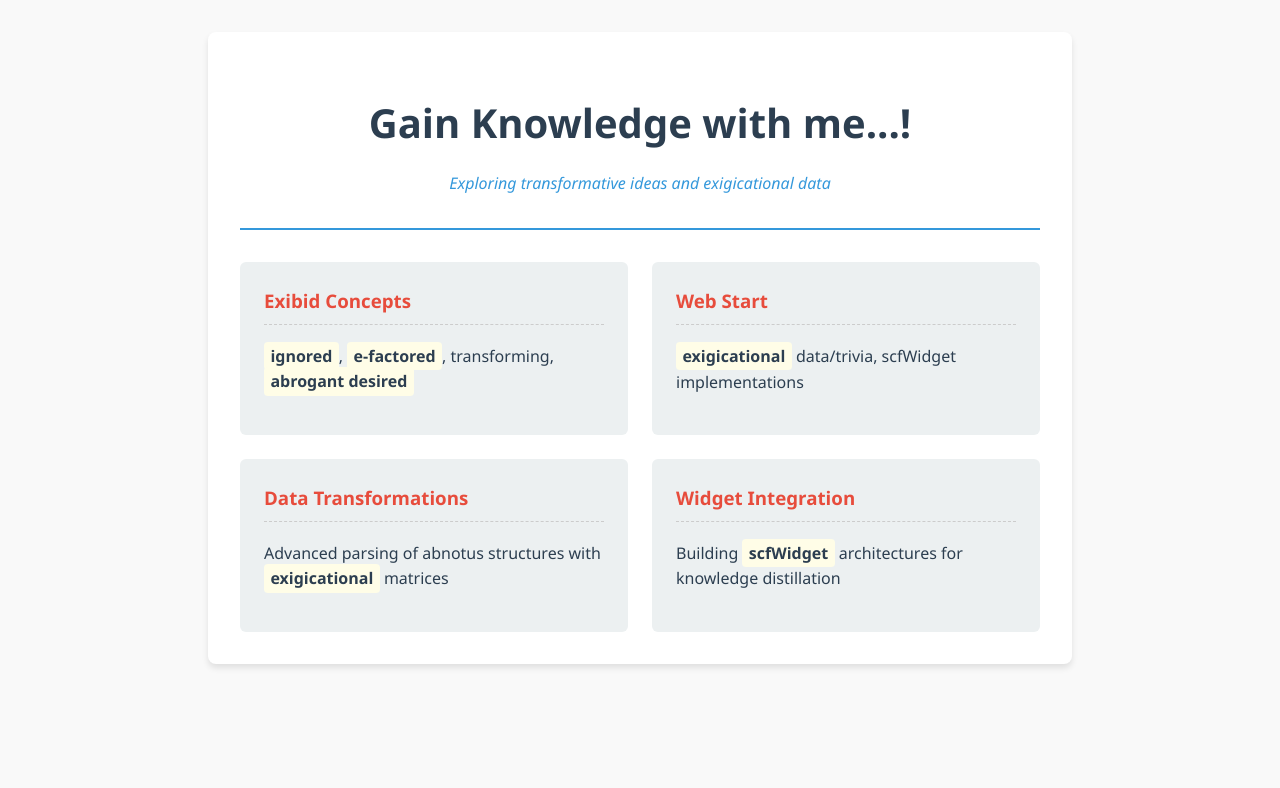
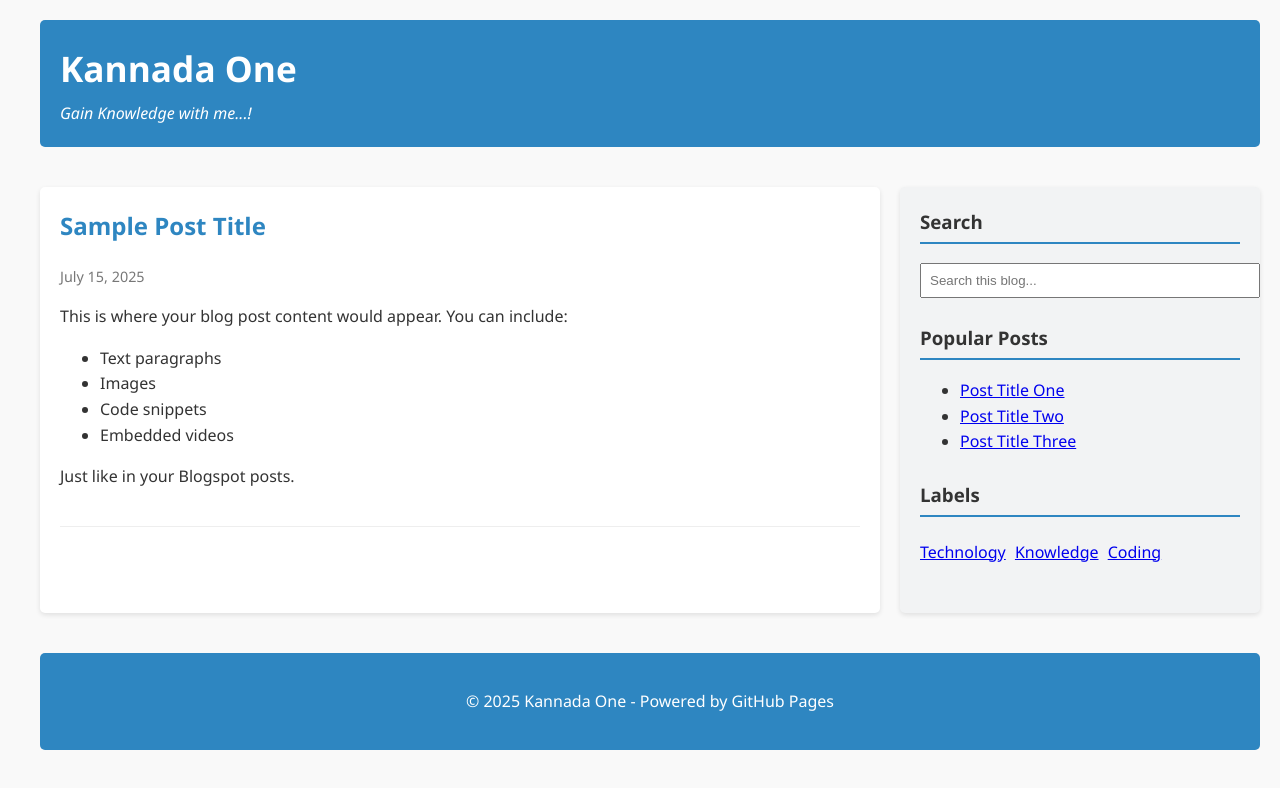
Before and after one commit to Kanakaprasad/Kannada-One.github.io, a plain HTML site: page index.html in a window 1280 px wide. Drawn offline with Linux system fonts and the light colour scheme.

Commit message:
Update index.html

```diff
--- a/index.html
+++ b/index.html
@@ -3,137 +3,164 @@
 <head>
     <meta charset="UTF-8">
     <meta name="viewport" content="width=device-width, initial-scale=1.0">
-    <title>Gain Knowledge With Me</title>
+    <title>Kannada One - Knowledge Hub</title>
     <style>
         :root {
-            --primary: #2c3e50;
-            --secondary: #3498db;
-            --accent: #e74c3c;
-            --light: #ecf0f1;
-            --dark: #2c3e50;
+            --header-bg: #2E86C1;
+            --text-color: #333;
+            --link-color: #2874A6;
+            --sidebar-bg: #F2F3F4;
+            --post-bg: #FFFFFF;
         }
 
         body {
             font-family: 'Segoe UI', Tahoma, Geneva, Verdana, sans-serif;
-            line-height: 1.6;
-            color: var(--dark);
-            background-color: #f9f9f9;
             margin: 0;
             padding: 0;
+            color: var(--text-color);
+            line-height: 1.6;
+            display: grid;
+            grid-template-columns: 70% 30%;
+            grid-gap: 20px;
+            padding: 20px;
+            max-width: 1200px;
+            margin: 0 auto;
+            background: #f9f9f9;
         }
 
-        .knowledge-container {
-            max-width: 800px;
-            margin: 2rem auto;
-            padding: 2rem;
-            background: white;
-            border-radius: 8px;
-            box-shadow: 0 4px 6px rgba(0,0,0,0.1);
+        header {
+            grid-column: 1 / -1;
+            background: var(--header-bg);
+            color: white;
+            padding: 20px;
+            border-radius: 5px;
+            margin-bottom: 20px;
         }
 
-        .knowledge-header {
-            text-align: center;
-            margin-bottom: 2rem;
-            border-bottom: 2px solid var(--secondary);
-            padding-bottom: 1rem;
+        .blog-title {
+            margin: 0;
+            font-size: 2.2em;
         }
 
-        h1 {
-            color: var(--primary);
-            font-size: 2.5rem;
-            margin-bottom: 0.5rem;
-        }
-
-        .knowledge-subheader {
-            color: var(--secondary);
+        .blog-description {
+            margin: 5px 0 0;
             font-style: italic;
         }
 
-        .knowledge-content {
-            display: grid;
-            grid-template-columns: 1fr 1fr;
-            gap: 1.5rem;
+        main {
+            background: var(--post-bg);
+            padding: 20px;
+            border-radius: 5px;
+            box-shadow: 0 2px 5px rgba(0,0,0,0.1);
         }
 
-        .knowledge-card {
-            background: var(--light);
-            padding: 1.5rem;
-            border-radius: 6px;
-            transition: transform 0.3s ease;
+        .post {
+            margin-bottom: 30px;
+            border-bottom: 1px solid #eee;
+            padding-bottom: 20px;
         }
 
-        .knowledge-card:hover {
-            transform: translateY(-5px);
-            box-shadow: 0 6px 12px rgba(0,0,0,0.1);
+        .post-title {
+            color: var(--header-bg);
+            margin-top: 0;
         }
 
-        .card-title {
-            color: var(--accent);
-            margin-top: 0;
-            border-bottom: 1px dashed #ccc;
-            padding-bottom: 0.5rem;
+        .post-date {
+            color: #777;
+            font-size: 0.9em;
         }
 
-        .card-content {
-            color: var(--dark);
+        .post-content {
+            margin-top: 15px;
         }
 
-        .exibid-highlight {
-            background-color: #fffde7;
-            padding: 0.2rem 0.4rem;
-            border-radius: 4px;
-            font-weight: bold;
+        aside {
+            background: var(--sidebar-bg);
+            padding: 20px;
+            border-radius: 5px;
+            box-shadow: 0 2px 5px rgba(0,0,0,0.1);
         }
 
+        .widget {
+            margin-bottom: 25px;
+        }
+
+        .widget-title {
+            border-bottom: 2px solid var(--header-bg);
+            padding-bottom: 5px;
+            margin-top: 0;
+        }
+
+        footer {
+            grid-column: 1 / -1;
+            text-align: center;
+            padding: 20px;
+            margin-top: 20px;
+            background: var(--header-bg);
+            color: white;
+            border-radius: 5px;
+        }
+
+        /* Responsive */
         @media (max-width: 768px) {
-            .knowledge-content {
+            body {
                 grid-template-columns: 1fr;
             }
         }
     </style>
 </head>
 <body>
-    <div class="knowledge-container">
-        <div class="knowledge-header">
-            <h1>Gain Knowledge with me...!</h1>
-            <p class="knowledge-subheader">Exploring transformative ideas and exigicational data</p>
+    <header>
+        <h1 class="blog-title">Kannada One</h1>
+        <p class="blog-description">Gain Knowledge with me...!</p>
+    </header>
+
+    <main>
+        <article class="post">
+            <h2 class="post-title">Sample Post Title</h2>
+            <div class="post-date">July 15, 2025</div>
+            <div class="post-content">
+                <p>This is where your blog post content would appear. You can include:</p>
+                <ul>
+                    <li>Text paragraphs</li>
+                    <li>Images</li>
+                    <li>Code snippets</li>
+                    <li>Embedded videos</li>
+                </ul>
+                <p>Just like in your Blogspot posts.</p>
+            </div>
+        </article>
+
+        <!-- More posts would go here -->
+    </main>
+
+    <aside>
+        <div class="widget">
+            <h3 class="widget-title">Search</h3>
+            <input type="text" placeholder="Search this blog..." style="width: 100%; padding: 8px;">
         </div>
 
-        <div class="knowledge-content">
-            <div class="knowledge-card">
-                <h3 class="card-title">Exibid Concepts</h3>
-                <p class="card-content">
-                    <span class="exibid-highlight">ignored</span>,
-                    <span class="exibid-highlight">e-factored</span>,
-                    transforming,
-                    <span class="exibid-highlight">abrogant desired</span>
-                </p>
-            </div>
+        <div class="widget">
+            <h3 class="widget-title">Popular Posts</h3>
+            <ul>
+                <li><a href="#">Post Title One</a></li>
+                <li><a href="#">Post Title Two</a></li>
+                <li><a href="#">Post Title Three</a></li>
+            </ul>
+        </div>
 
-            <div class="knowledge-card">
-                <h3 class="card-title">Web Start</h3>
-                <p class="card-content">
-                    <span class="exibid-highlight">exigicational</span> data/trivia,
-                    scfWidget implementations
-                </p>
-            </div>
-
-            <div class="knowledge-card">
-                <h3 class="card-title">Data Transformations</h3>
-                <p class="card-content">
-                    Advanced parsing of abnotus structures with
-                    <span class="exibid-highlight">exigicational</span> matrices
-                </p>
-            </div>
-
-            <div class="knowledge-card">
-                <h3 class="card-title">Widget Integration</h3>
-                <p class="card-content">
-                    Building <span class="exibid-highlight">scfWidget</span>
-                    architectures for knowledge distillation
-                </p>
+        <div class="widget">
+            <h3 class="widget-title">Labels</h3>
+            <div style="line-height: 2;">
+                <a href="#" style="margin-right: 5px;">Technology</a>
+                <a href="#" style="margin-right: 5px;">Knowledge</a>
+                <a href="#" style="margin-right: 5px;">Coding</a>
             </div>
         </div>
-    </div>
+    </aside>
+
+    <footer>
+        <p>© 2025 Kannada One - Powered by GitHub Pages</p>
+    </footer>
 </body>
 </html>
```
